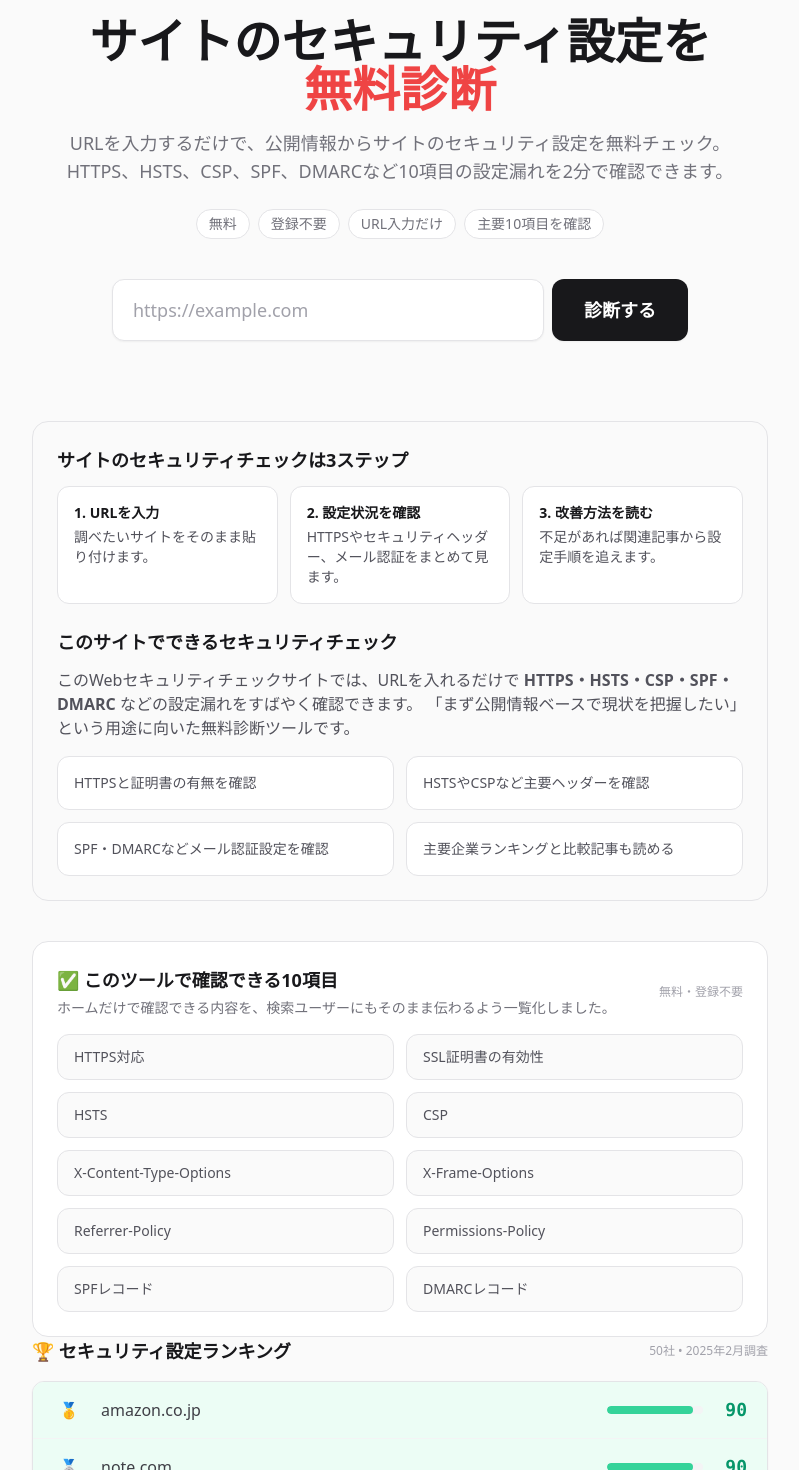
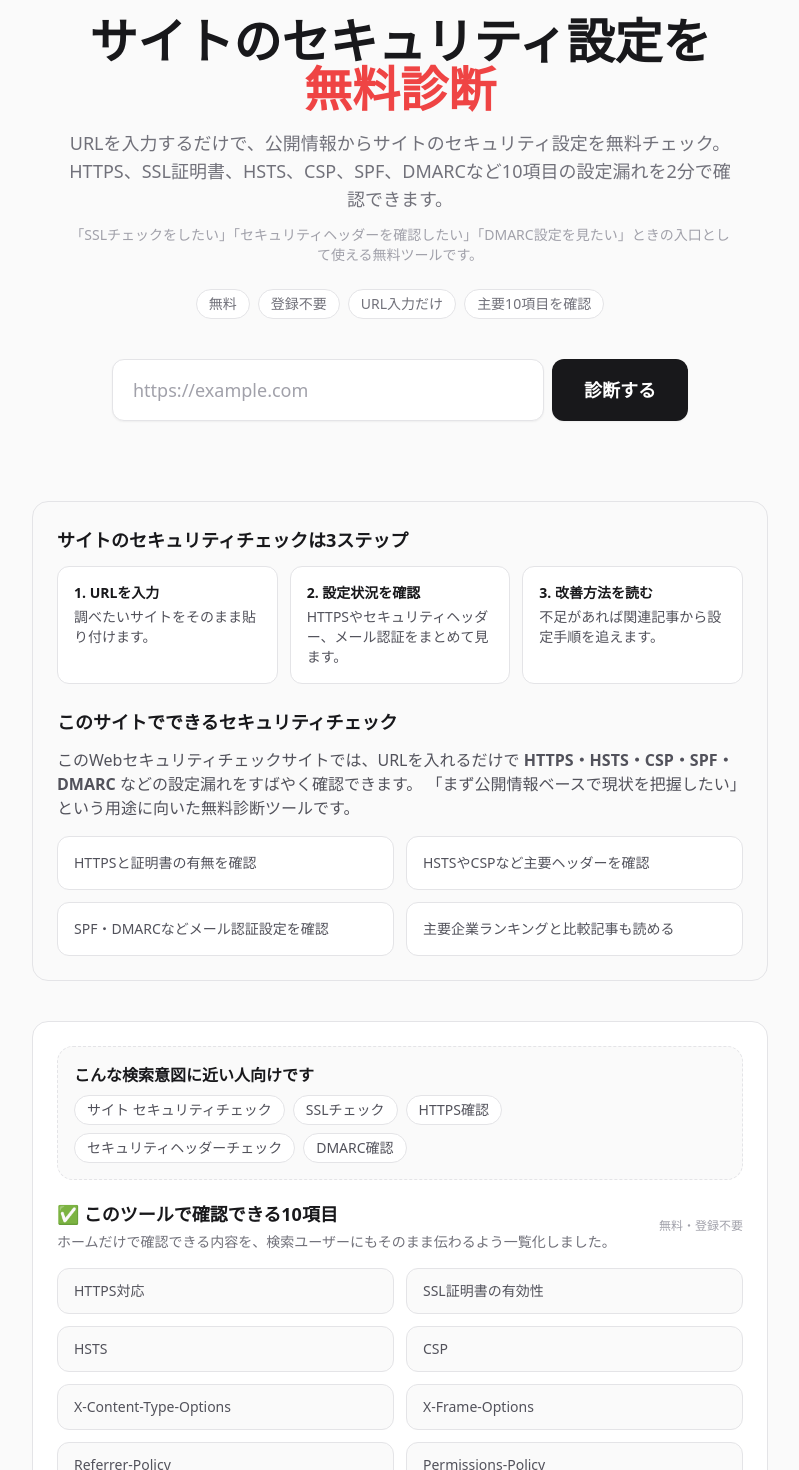
Before and after one commit to okkuso/security-checker, a Next.js app: page / in a window 1280 px wide. Shown: the part 140-1610 px from the top of the page, without its empty margins (240-1039 px from the left). Built offline with nearby package versions, Linux system fonts and the light colour scheme.

Commit message:
Broaden homepage SEO query coverage

```diff
--- a/src/app/layout.tsx
+++ b/src/app/layout.tsx
@@ -5,12 +5,13 @@ import "./globals.css";
 
 const siteName = "Webセキュリティ設定チェッカー";
 const siteUrl = "https://security-check-site.net";
-const siteDescription = "URLを入力するだけでサイトのセキュリティ設定を無料診断。登録不要で HTTPS・HSTS・CSP・SPF・DMARC など10項目をチェックできるWebセキュリティチェックサイトです。";
+const siteDescription = "URLを入力するだけでサイトのセキュリティ設定を無料診断。登録不要で HTTPS・SSL証明書・HSTS・CSP・SPF・DMARC など10項目をチェックできるWebセキュリティチェックサイトです。";
+const defaultTitle = "サイトのセキュリティチェックを無料診断, SSL・HTTPS・DMARCを10項目確認 | Webセキュリティ設定チェッカー";
 
 export const metadata: Metadata = {
   metadataBase: new URL(siteUrl),
   title: {
-    default: "サイトのセキュリティ設定を無料診断, 登録不要で10項目チェック | Webセキュリティ設定チェッカー",
+    default: defaultTitle,
     template: `%s | ${siteName}`,
   },
   description: siteDescription,
@@ -19,13 +20,13 @@ export const metadata: Metadata = {
     locale: "ja_JP",
     url: siteUrl,
     siteName,
-    title: "サイトのセキュリティ設定を無料診断, 登録不要で10項目チェック | Webセキュリティ設定チェッカー",
+    title: defaultTitle,
     description: siteDescription,
     images: [{ url: `${siteUrl}/api/og`, width: 1200, height: 630 }],
   },
   twitter: {
     card: "summary_large_image",
-    title: "サイトのセキュリティ設定を無料診断, 登録不要で10項目チェック | Webセキュリティ設定チェッカー",
+    title: defaultTitle,
     description: siteDescription,
     images: [`${siteUrl}/api/og`],
   },
--- a/src/app/page.tsx
+++ b/src/app/page.tsx
@@ -29,7 +29,11 @@ function rankBadge(rank: number) {
 const faqItems = [
   {
     question: "サイトのセキュリティチェックでは何がわかりますか？",
-    answer: "HTTPS、HSTS、CSP、X-Frame-Options、SPF、DMARCなど公開情報から確認できる主要設定の有無をまとめて確認できます。",
+    answer: "HTTPS、SSL証明書、HSTS、CSP、X-Frame-Options、SPF、DMARCなど公開情報から確認できる主要設定の有無をまとめて確認できます。",
+  },
+  {
+    question: "SSLチェックやセキュリティヘッダーチェックにも使えますか？",
+    answer: "はい。HTTPSとSSL証明書の状態、HSTSやCSPなどのセキュリティヘッダー、SPF・DMARCのメール認証設定をまとめて確認できます。",
   },
   {
     question: "無料で何回でも診断できますか？",
@@ -99,9 +103,11 @@ const webApplicationJsonLd = {
   applicationCategory: "SecurityApplication",
   operatingSystem: "Web",
   isAccessibleForFree: true,
-  description: "URLを入力するだけで、サイトのセキュリティ設定を無料診断できるWebツールです。HTTPS・HSTS・CSP・SPF・DMARCなど10項目を確認できます。",
+  description: "URLを入力するだけで、サイトのセキュリティ設定を無料診断できるWebツールです。HTTPS・SSL証明書・HSTS・CSP・SPF・DMARCなど10項目を確認できます。",
   featureList: [
     "HTTPSチェック",
+    "SSL証明書チェック",
+    "セキュリティヘッダーチェック",
     "HSTSチェック",
     "CSPチェック",
     "SPFチェック",
@@ -167,8 +173,11 @@ export default function Home() {
           サイトのセキュリティ設定を<br />
           <span className="text-red-500">無料診断</span>
         </h1>
-        <p className="text-zinc-500 text-lg mb-6 max-w-2xl mx-auto">
-          URLを入力するだけで、公開情報からサイトのセキュリティ設定を無料チェック。HTTPS、HSTS、CSP、SPF、DMARCなど10項目の設定漏れを2分で確認できます。
+        <p className="text-zinc-500 text-lg mb-3 max-w-2xl mx-auto">
+          URLを入力するだけで、公開情報からサイトのセキュリティ設定を無料チェック。HTTPS、SSL証明書、HSTS、CSP、SPF、DMARCなど10項目の設定漏れを2分で確認できます。
+        </p>
+        <p className="text-sm text-zinc-400 mb-6 max-w-2xl mx-auto">
+          「SSLチェックをしたい」「セキュリティヘッダーを確認したい」「DMARC設定を見たい」ときの入口として使える無料ツールです。
         </p>
         <div className="flex flex-wrap items-center justify-center gap-2 mb-10 text-sm text-zinc-500">
           <span className="rounded-full border border-zinc-200 bg-white px-3 py-1">無料</span>
@@ -215,6 +224,22 @@ export default function Home() {
       </section>
 
       <section className="mt-10 rounded-2xl border border-zinc-200 bg-white p-6">
+        <div className="mb-5 rounded-2xl border border-dashed border-zinc-200 bg-zinc-50 p-4">
+          <h2 className="text-base font-semibold text-zinc-900 mb-2">こんな検索意図に近い人向けです</h2>
+          <div className="flex flex-wrap gap-2 text-sm text-zinc-600">
+            {[
+              "サイト セキュリティチェック",
+              "SSLチェック",
+              "HTTPS確認",
+              "セキュリティヘッダーチェック",
+              "DMARC確認",
+            ].map((keyword) => (
+              <span key={keyword} className="rounded-full border border-zinc-200 bg-white px-3 py-1">
+                {keyword}
+              </span>
+            ))}
+          </div>
+        </div>
         <div className="flex items-center justify-between gap-3 mb-4">
           <div>
             <h2 className="text-lg font-semibold text-zinc-900">✅ このツールで確認できる10項目</h2>
```
Also changed, not shown: reports/seo-daily-2026-04-20.json (added, +64 -0 lines).
